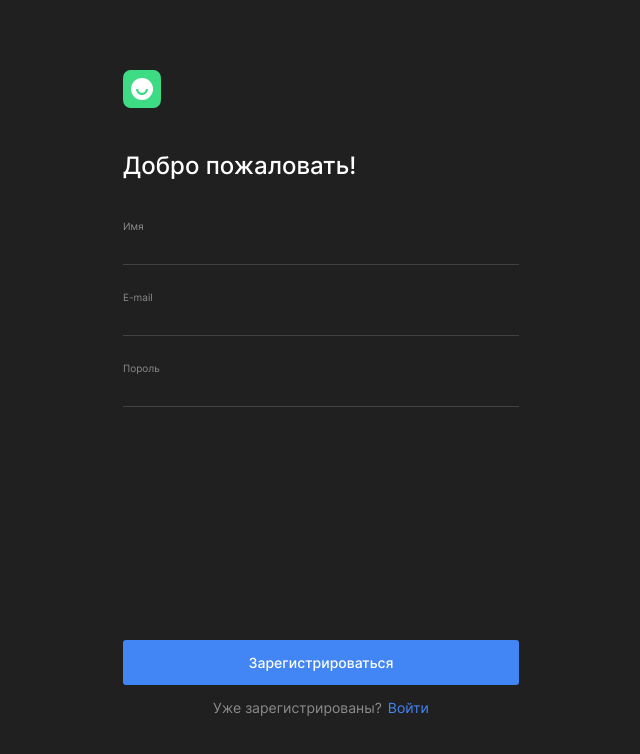
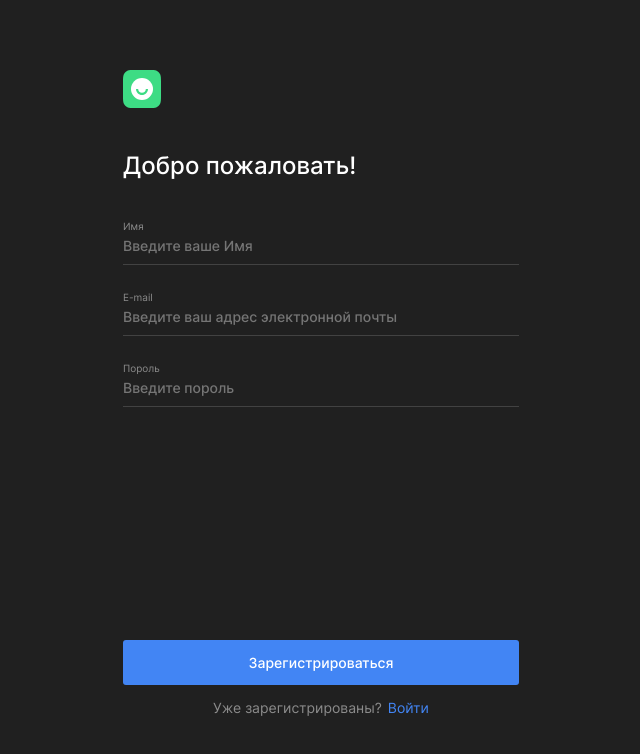
Before and after one commit to vitka27/movies-explorer-frontend, a React (Create React App) app: page /signup in a window 1280 px wide. Shown: the top 754 px of the page, without its empty margins (319-959 px from the left). Built offline with nearby package versions, Linux system fonts and the light colour scheme; no server answers.

Commit message:
add valid registeration

```diff
--- a/src/components/Auth/Login/Login.jsx
+++ b/src/components/Auth/Login/Login.jsx
@@ -28,36 +28,36 @@ export default function Login({ hadleSubmitLogin }) {
       isValidForm={isValidForm}
     >
       <Input
+        inputName="E-mail"
+        name="email"
+        type="email"
+        value={values.email || ""}
+        error={errors.email}
+        onChange={handleChange}
+        onBlur={onBlur}
         isEmpty={isEmpty}
         isDirty={isDirty}
-        error={errors.email}
-        inputName="E-mail"
         required=""
+        maxLength={30}
+        minLength={2}
+        placeholder="Введите ваш Email"
+        aria-label="строка ввода email"
+      />
+      <Input
+        inputName="Пороль"
+        name="password"
+        type="password"
+        value={values.password || ""}
+        error={errors.password}
         onChange={handleChange}
         onBlur={onBlur}
-        value={values.email || ""}
-        name="email"
-        placeholder="Введите ваш Email"
-        aria-label="строка ввода email"
-        type="email"
+        isEmpty={isEmpty}
+        isDirty={isDirty}
+        required=""
         minLength={2}
         maxLength={30}
-      />
-      <Input
-        isEmpty={isEmpty}
-        isDirty={isDirty}
-        error={errors.password}
-        inputName="Пороль"
-        required=""
-        onChange={handleChange}
-        onBlur={onBlur}
-        value={values.password || ""}
-        name="password"
         placeholder="Введите ваш пороль"
         aria-label="строка ввода пороля"
-        type="password"
-        minLength={2}
-        maxLength={30}
       />
     </Form>
   );
--- a/src/components/Auth/Profile/Profile.jsx
+++ b/src/components/Auth/Profile/Profile.jsx
@@ -1,8 +1,10 @@
 import { React, useContext, useState } from "react";
 import { CurrentUserContext } from "../../../contexts/CurrentUserContext";
+import useValidation from "../../../hooks/useValidation";
 
 export default function Profile({ onUpdateDataUser, handleSignOut }) {
   const userData = useContext(CurrentUserContext);
+  console.log(userData);
 
   const [name, setName] = useState(userData.name);
   const [email, setEmail] = useState(userData.email);
--- a/src/components/Auth/Register/Register.jsx
+++ b/src/components/Auth/Register/Register.jsx
@@ -1,58 +1,77 @@
 import React from "react";
 import Form from "../../Form/Form";
 import Input from "../../Form/Input/Input";
-import useInputForm from "../../../hooks/useInputForm";
-import {register} from "../../../utils/Auth";
-
+import { register } from "../../../utils/Auth";
+import useValidation from "../../../hooks/useValidation";
 
 export default function Register() {
-  const { values, onChange } = useInputForm([]);
-
-  console.log(values);
+  const {
+    values,
+    errors,
+    isValidInputs,
+    isValidForm,
+    handleChange,
+    reset,
+    isEmpty,
+    onBlur,
+    isDirty,
+  } = useValidation();
 
   const handleSubmit = (event) => {
     event.preventDefault();
     register(values).then((res) => {
       console.log(res);
-    })
+    });
   };
   return (
     <Form title="Добро пожаловать!" handleSubmit={handleSubmit}>
       <Input
         inputName="Имя"
+        name="name"
+        type="name"
+        value={values.name || ""}
+        error={errors.name}
+        onChange={handleChange}
+        onBlur={onBlur}
+        isEmpty={isEmpty}
+        isDirty={isDirty}
         required=""
-        onChange={onChange}
-        value={values.name || ""}
-        name="name"
-        // placeholder="Email"
-        aria-label="строка ввода email"
-        type="name"
         minLength={2}
         maxLength={30}
+        placeholder="Введите ваше Имя"
+        aria-label="строка ввода email"
       />
       <Input
         inputName="E-mail"
+        name="email"
+        type="email"
+        value={values.email || ""}
+        error={errors.email}
+        onChange={handleChange}
+        onBlur={onBlur}
+        isEmpty={isEmpty}
+        isDirty={isDirty}
         required=""
-        onChange={onChange}
-        value={values.email || ""}
-        name="email"
-        // placeholder="Email"
-        aria-label="строка ввода email"
-        type="email"
         minLength={2}
         maxLength={30}
+        placeholder="Введите ваш адрес электронной почты"
+        aria-label="строка ввода email"
       />
       <Input
         inputName="Пороль"
+        name="password"
+        type="password"
+        value={values.password || ""}
+        error={errors.password}
+        onChange={handleChange}
+        onBlur={onBlur}
+        isEmpty={isEmpty}
+        isDirty={isDirty}
         required=""
-        onChange={onChange}
-        value={values.password || ""}
-        name="password"
-        // placeholder="Email"
-        aria-label="строка ввода email"
-        type="password"
         minLength={2}
         maxLength={30}
+        placeholder="Введите пороль"
+        aria-label="строка ввода email"
       />
     </Form>
   );
```
